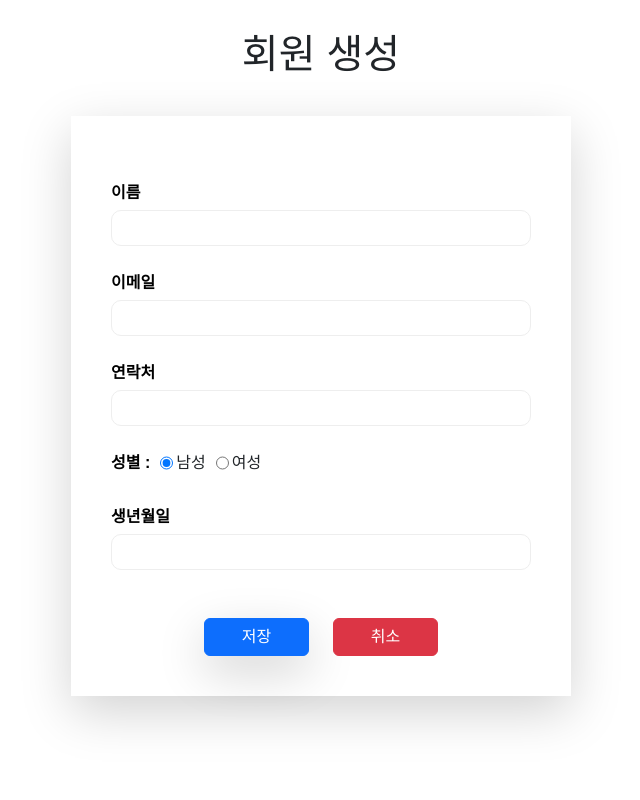
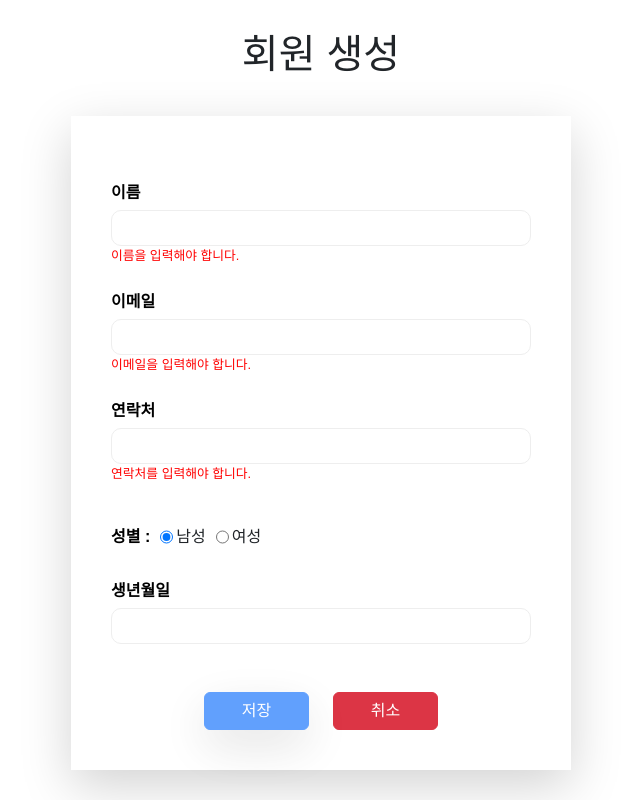
Before and after one commit to gns14585/front_vue_memberlist, a Vue app: page /create in a window 1280 px wide. Shown: the whole page, without its empty margins (319-959 px from the left). Built offline with nearby package versions, Linux system fonts and the light colour scheme; a web font is replaced by a local one.

Commit message:
회원생성시 이름, 이메일, 연락처 적지않을경우 저장버튼 비활성화

```diff
--- a/src/views/MemberCreate.vue
+++ b/src/views/MemberCreate.vue
@@ -8,16 +8,19 @@
       <div>
         <p class="text_m">이름</p>
         <input type="text" class="input_n" v-model="member.name" />
+        <p v-if="!member.name" class="alert-text">이름을 입력해야 합니다.</p>
       </div>
 
       <div>
         <p class="text_m">이메일</p>
         <input type="text" class="input_n" v-model="member.email" />
+        <p v-if="!member.email" class="alert-text">이메일을 입력해야 합니다.</p>
       </div>
 
       <div>
         <p class="text_m">연락처</p>
         <input type="text" class="input_n" v-model="member.phone" />
+        <p v-if="!member.phone" class="alert-text">연락처를 입력해야 합니다.</p>
       </div>
 
       <div class="flex-container">
@@ -41,7 +44,11 @@
       </div>
 
       <div class="mt-5 d-flex justify-content-center gap-4">
-        <button class="btn btn-primary w-25 shadow-lg" @click="handleAddClick">
+        <button
+          class="btn btn-primary w-25 shadow-lg"
+          @click="handleAddClick"
+          :disabled="!member.name || !member.email || !member.phone"
+        >
           저장
         </button>
         <button class="btn btn-danger w-25" @click="moveToList">취소</button>
@@ -73,6 +80,10 @@ function moveToList() {
 }
 
 function handleAddClick() {
+  if (member.name === "") {
+    console.log("사용자 이름을 입력해주세요");
+    return;
+  }
   axios
     .post("/api/member/add", member.value)
     .then(() => {
@@ -134,4 +145,9 @@ function handleAddClick() {
   border: 1px solid #eee;
   padding: 5px;
 }
+
+.alert-text {
+  color: red;
+  font-size: 0.8em;
+}
 </style>
--- a/src/views/MemberView.vue
+++ b/src/views/MemberView.vue
@@ -22,13 +22,7 @@
       <div class="flex-container">
         <label class="text_m">성별 :</label>
         <div class="radio-group">
-          <input
-            type="radio"
-            id="male"
-            value="true"
-            v-model="member.gender"
-            disabled
-          />
+          <input type="radio" id="male" value="true" v-model="member.gender" />
           <label for="male" style="margin-left: -7px">남성</label>
           <input
             type="radio"
```
